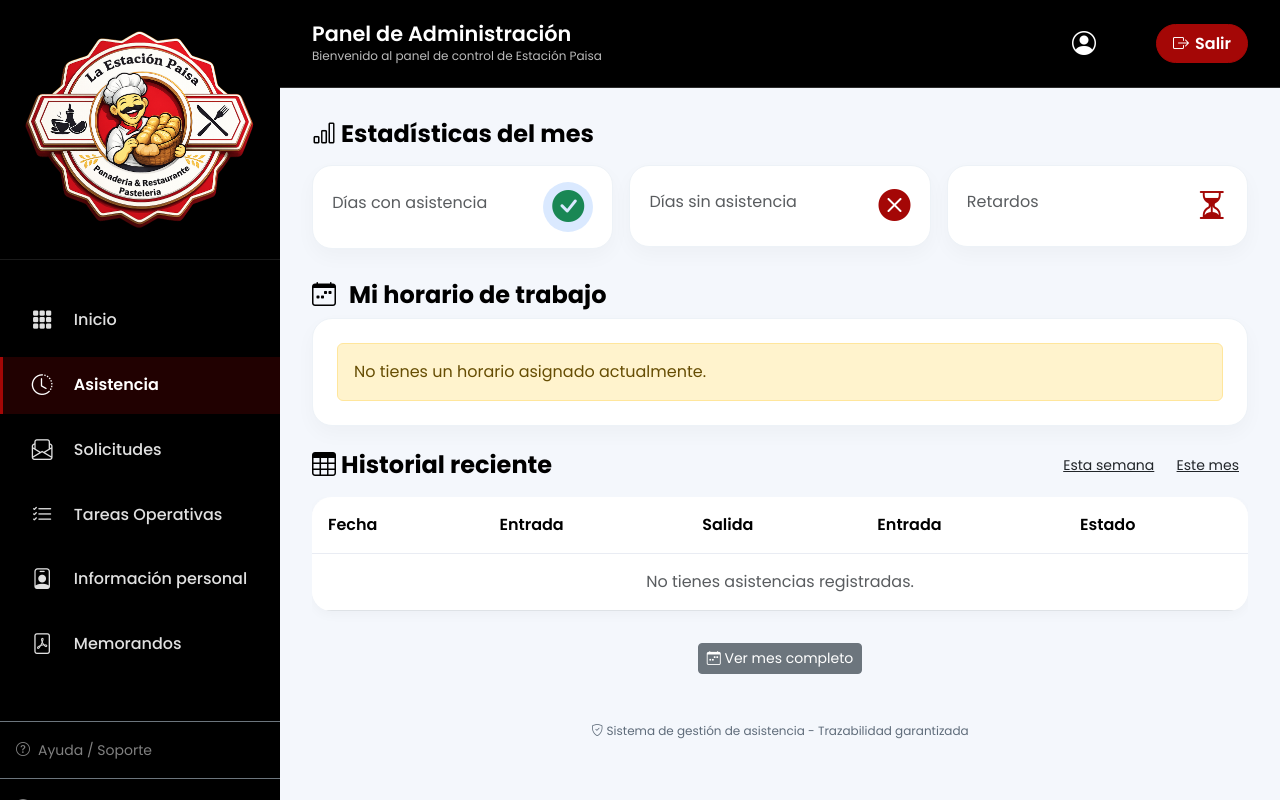
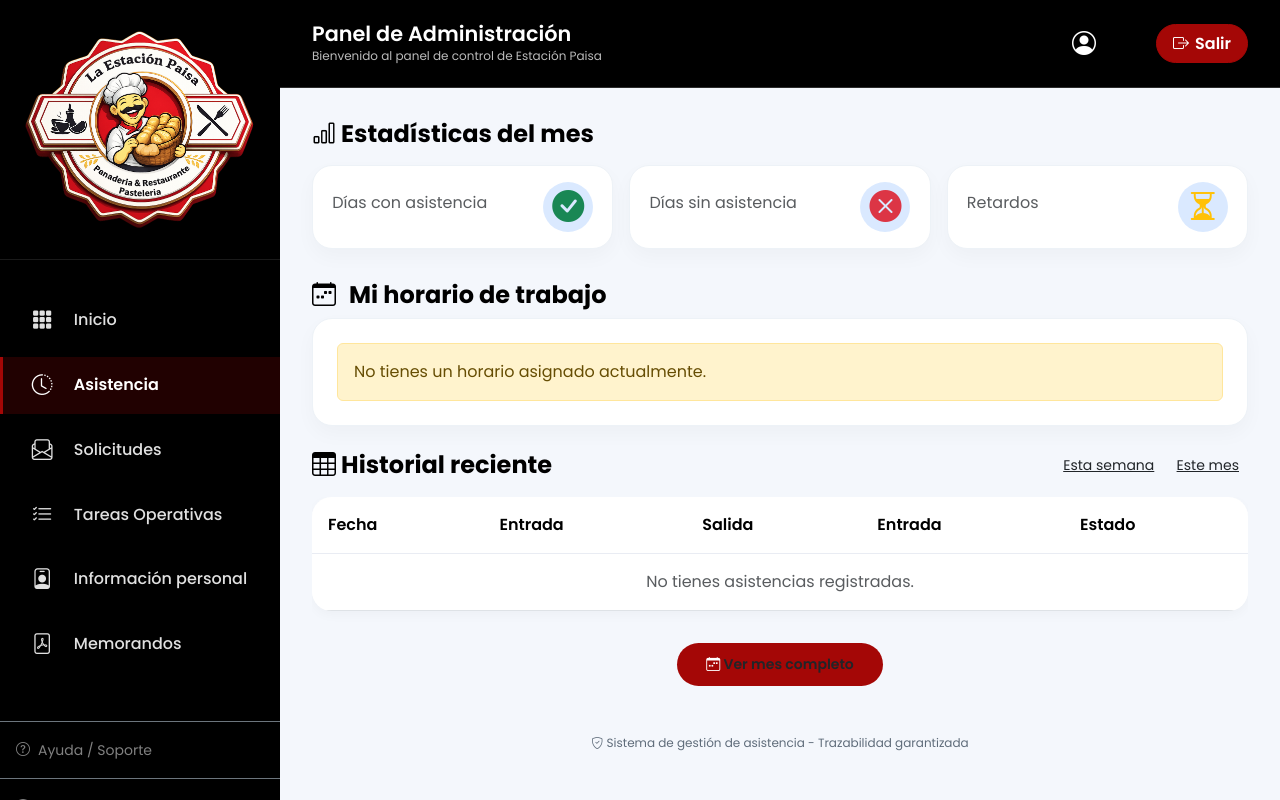
Before and after one commit to EddierPaz/OperPan-Backend, a Django app: template templates/empleado/asistencia/asistencia.html in a window 1280 px wide. Run offline with Django 5.2, Linux system fonts and the light colour scheme; the template is opened without the code that fills it, so the values that code supplies are empty.

Commit message:
code: 1.0.1 Inicio de edición íconos y colores de sección (Empleado)

```diff
--- a/templates/empleado/asistencia/stats.html
+++ b/templates/empleado/asistencia/stats.html
@@ -23,7 +23,9 @@
                 <span class="text-muted">Días sin asistencia</span>
                 <h3 class="mt-1">{{ dias_sin_asistencia }}</h3>
             </div>
-            <i class="bi bi-x-circle-fill" style="color:#A40706;"></i>
+            <div class="icono-circular">
+    <i class="bi bi-x-circle-fill fs-2 text-danger"></i>
+</div>
         </div>
     </div>
 
@@ -33,7 +35,9 @@
                 <span class="text-muted">Retardos</span>
                 <h3 class="mt-1">{{ retardos }}</h3>
             </div>
-            <i class="bi bi-hourglass-split"></i>
+            <div class="icono-circular">
+    <i class="bi bi-hourglass-split fs-2 text-warning"></i>
+</div>
         </div>
     </div>
 
--- a/templates/empleado/asistencia/tabla_historial.html
+++ b/templates/empleado/asistencia/tabla_historial.html
@@ -48,5 +48,5 @@
     </table>
 </div>
 <div class="text-center mt-3">
-    <button class="btn btn-sm btn-secondary" id="verMasBtn"><i class="bi bi-calendar-week"></i> Ver mes completo</button>
+    <button class="btn btn-sm btn-primary-corporate" id="verMasBtn"><i class="bi bi-calendar-week text-white"></i> Ver mes completo</button>
 </div>
```
